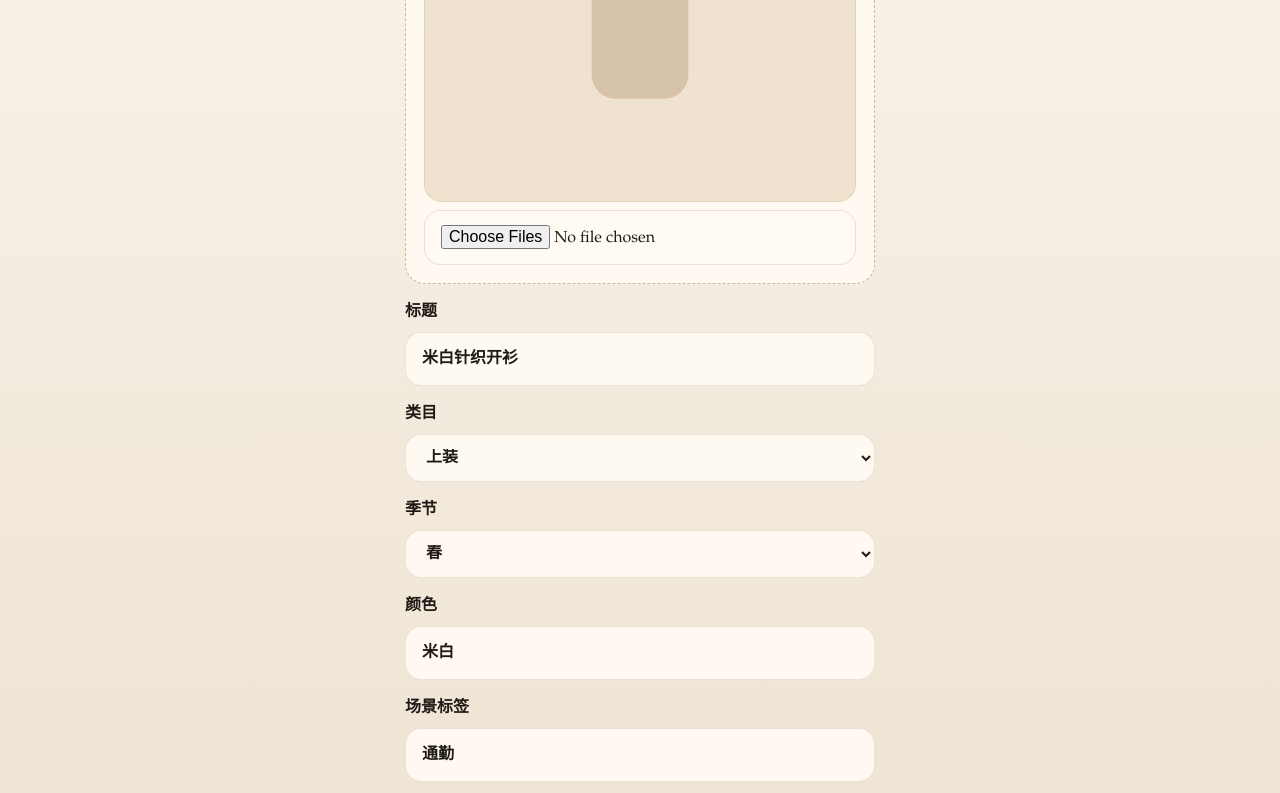
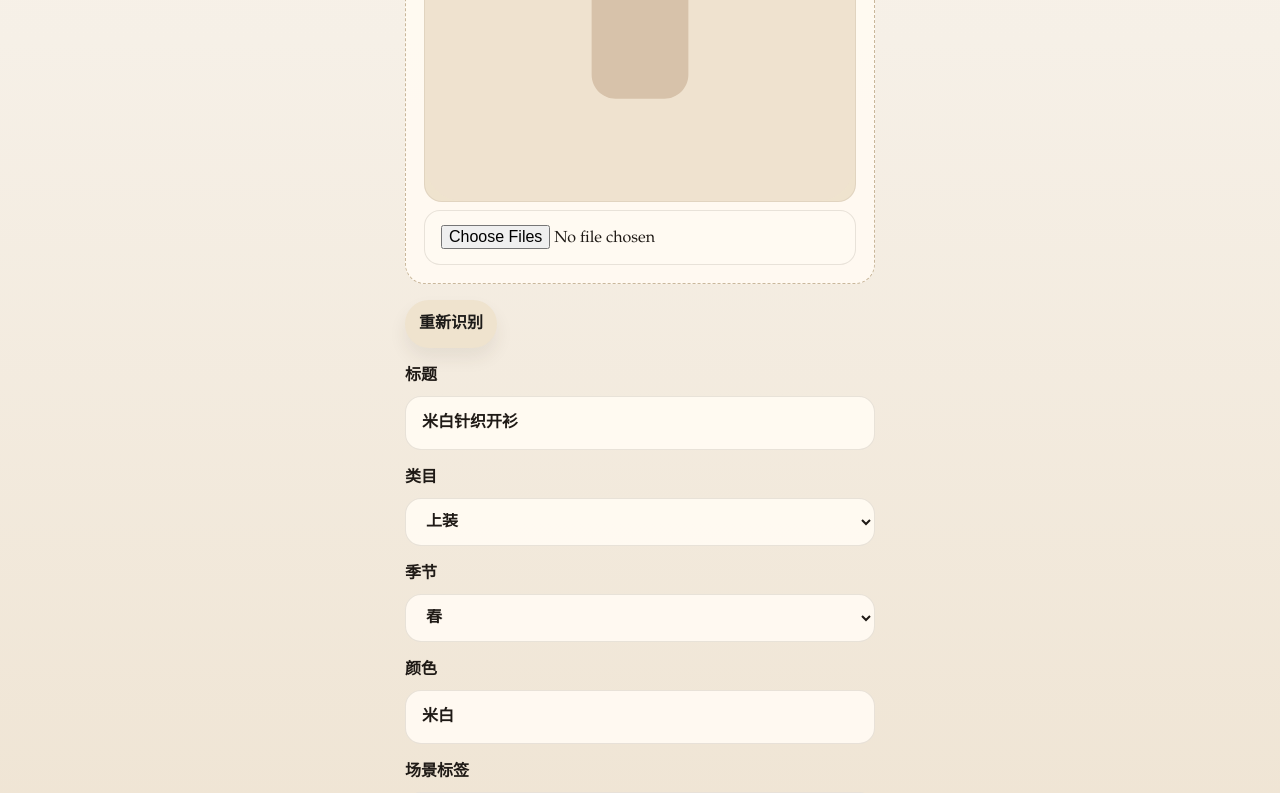
Before and after one commit to pandacoffee-ghost/closingast, a Next.js app: page /items/1/edit in a window 1280 px wide. Shown: the part 802-1595 px from the top of the page. Built offline with nearby package versions, Linux system fonts and the light colour scheme; no server answers.

Commit message:
feat: allow rerunning image recognition

```diff
--- a/components/items/item-form-client.tsx
+++ b/components/items/item-form-client.tsx
@@ -258,6 +258,26 @@ export function ItemFormClient({ itemId, initialValues }: ItemFormClientProps) {
           {isRecognizingImage ? "图片识别中..." : recognitionSummary}
         </p>
       ) : null}
+      {previewUrl ? (
+        <button
+          type="button"
+          onClick={() => void recognizeImage(previewUrl)}
+          disabled={isRecognizingImage}
+          style={{
+            justifySelf: "start",
+            border: 0,
+            borderRadius: "999px",
+            padding: "10px 14px",
+            background: "#efe3ce",
+            color: "#1d1b19",
+            fontWeight: 700,
+            boxShadow: "0 10px 18px rgba(64, 48, 34, 0.08)",
+            opacity: isRecognizingImage ? 0.7 : 1
+          }}
+        >
+          {isRecognizingImage ? "识别中..." : "重新识别"}
+        </button>
+      ) : null}
 
       <label style={{ display: "grid", gap: "8px", fontWeight: 600 }}>
         {renderFieldLabel("标题", "title")}
```
Also changed, not shown: 1 other file (tests, documents, lock files or other folders).
